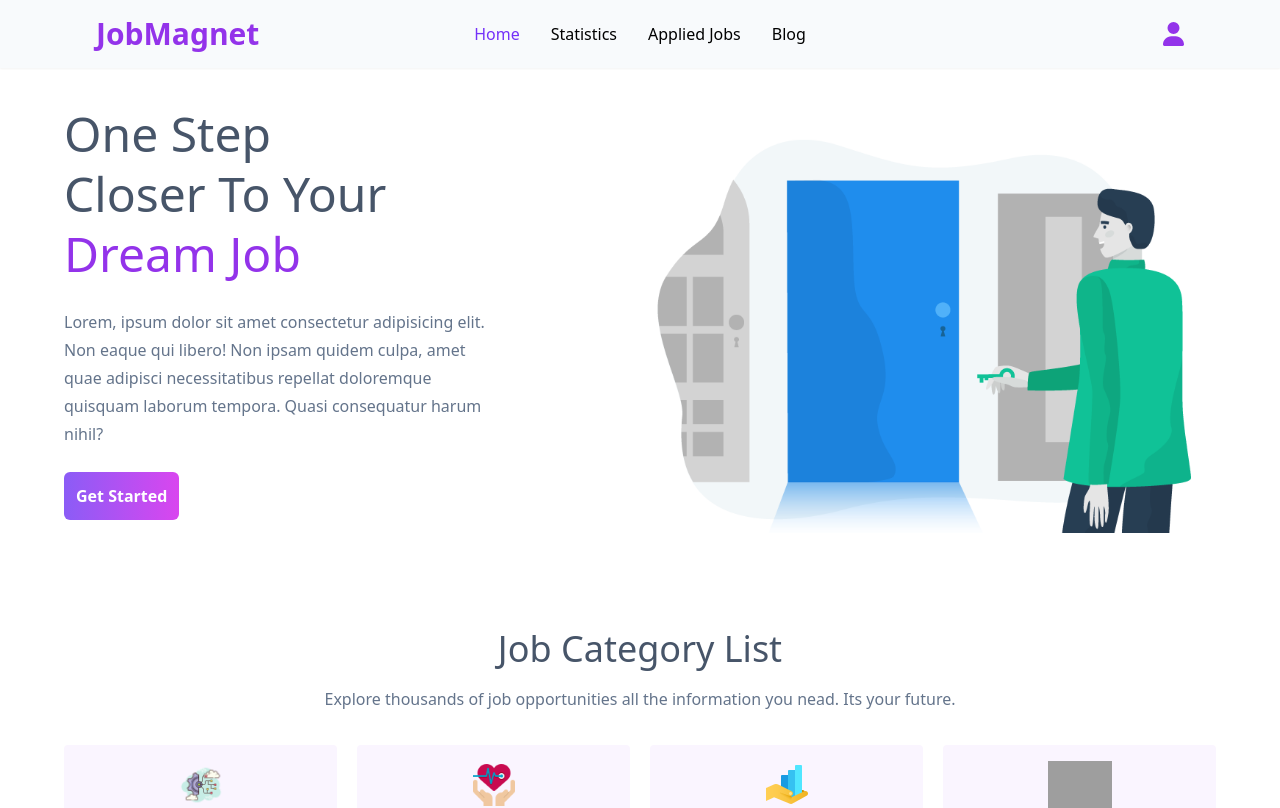
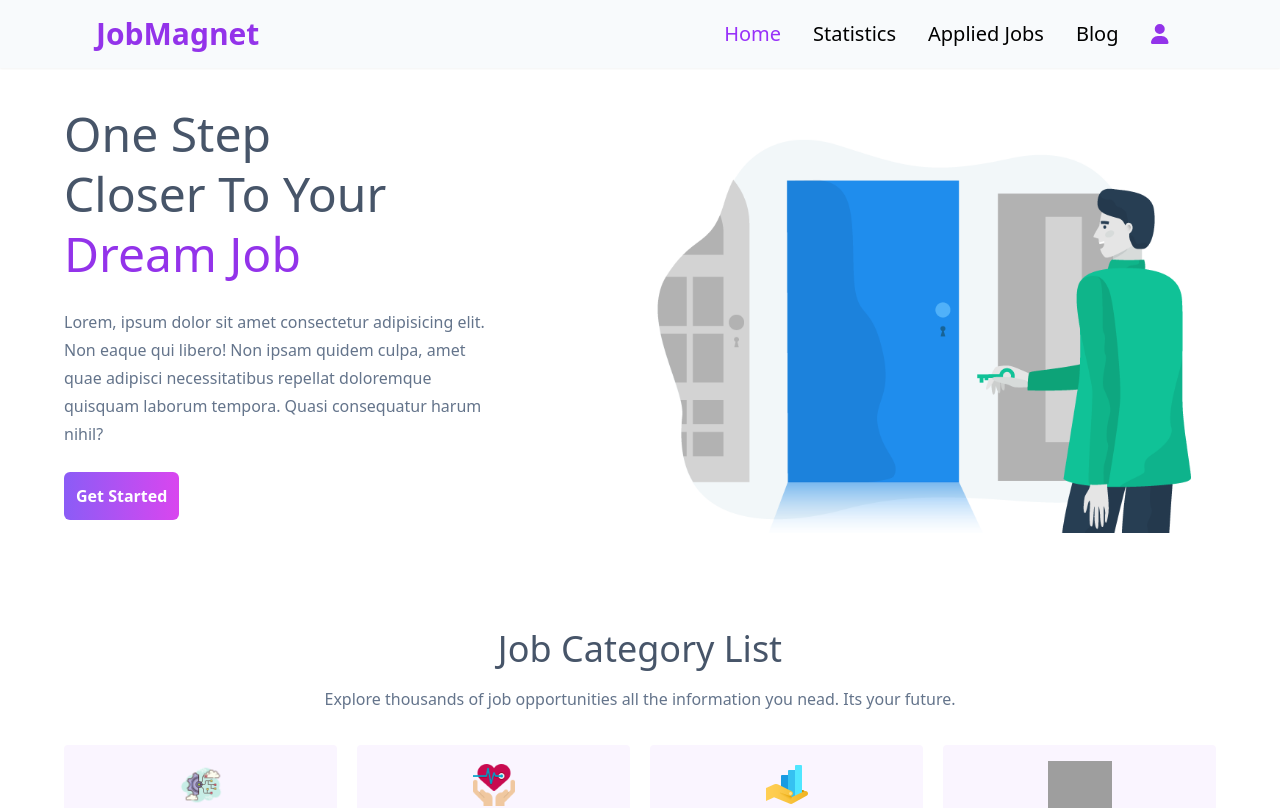
Before and after one commit to sgokbi/job-magnet, a React (Vite) app: page / in a window 1280 px wide. Shown: the top 808 px of the page. Built offline with nearby package versions, Linux system fonts and the light colour scheme; grey boxes are pictures that could not be loaded.

Commit message:
navbar responsivness done

```diff
--- a/src/Components/ActiveLinks/ActiveLink.css
+++ b/src/Components/ActiveLinks/ActiveLink.css
@@ -1,3 +1,3 @@
 .active {
-  color: #7431f9;
+  color: #9831f9;
 }
--- a/src/Components/Header/Header.jsx
+++ b/src/Components/Header/Header.jsx
@@ -1,4 +1,4 @@
-import React from "react";
+/*import React from "react";
 import { Link } from "react-router-dom";
 import ActiveLinks from "../ActiveLinks/ActiveLinks";
 import { FontAwesomeIcon } from "@fortawesome/react-fontawesome";
@@ -28,3 +28,91 @@ const Header = () => {
 };
 
 export default Header;
+*/
+
+import React, { useState } from "react";
+import { Link } from "react-router-dom";
+import { FontAwesomeIcon } from "@fortawesome/react-fontawesome";
+import {
+  faXmark,
+  faBarsStaggered,
+  faUser,
+} from "@fortawesome/free-solid-svg-icons";
+import ActiveLinks from "../ActiveLinks/ActiveLinks";
+
+const Header = () => {
+  const [open, setOpen] = useState(false);
+
+  return (
+    <nav className="flex justify-between items-center py-4 px-24  bg-slate-50 shadow-sm  sticky top-0  z-50">
+      <div className=" md:flex justify-between items-center container mx-auto">
+        <Link to="/">
+          <h1 className="text-3xl font-bold text-purple-600">JobMagnet</h1>
+        </Link>
+
+        <ul
+          className={`md:flex absolute md:static duration-300 text-xl ${
+            open ? "right-0" : "-right-80"
+          } ${open ? "p-4" : "p-0"} ${open ? "mt-4" : "mt-0"} ${
+            open ? "opacity-100 " : " opacity-100"
+          } ${open ? "bg-slate-50" : "bg-slate-0"} ${
+            open ? "text-center" : "text-0"
+          } ${open ? "w-full" : "w-auto"}`}
+        >
+          <li
+            className={`px-4  hover:text-purple-600 duration-300 ${
+              open ? "my-3" : "my-0"
+            }`}
+          >
+            <ActiveLinks to="/">Home</ActiveLinks>
+          </li>
+          <li
+            className={`px-4  hover:text-purple-600 duration-300 ${
+              open ? "my-3" : "my-0"
+            }`}
+          >
+            <ActiveLinks to="/statistics">Statistics</ActiveLinks>
+          </li>
+          <li
+            className={`px-4  hover:text-purple-600 duration-300 ${
+              open ? "my-3" : "my-0"
+            }`}
+          >
+            <ActiveLinks to="/appliedJobs">Applied Jobs</ActiveLinks>
+          </li>
+          <li
+            className={`px-4  hover:text-purple-600 duration-300 ${
+              open ? "my-3" : "my-0"
+            }`}
+          >
+            <ActiveLinks to="/blogs">Blog</ActiveLinks>
+          </li>
+          <p
+            className={`px-4 text-purple-600 cursor-pointer hover:scale-110 duration-300 ${
+              open ? "my-3" : "my-0"
+            }`}
+          >
+            <FontAwesomeIcon icon={faUser}></FontAwesomeIcon>
+          </p>
+        </ul>
+      </div>
+      <div onClick={() => setOpen(!open)} className="md:hidden ">
+        <span className="cursor-pointer">
+          {open === true ? (
+            <FontAwesomeIcon
+              className="text-3xl text-purple-600"
+              icon={faXmark}
+            ></FontAwesomeIcon>
+          ) : (
+            <FontAwesomeIcon
+              className="text-2xl text-purple-600"
+              icon={faBarsStaggered}
+            ></FontAwesomeIcon>
+          )}
+        </span>
+      </div>
+    </nav>
+  );
+};
+
+export default Header;
```
